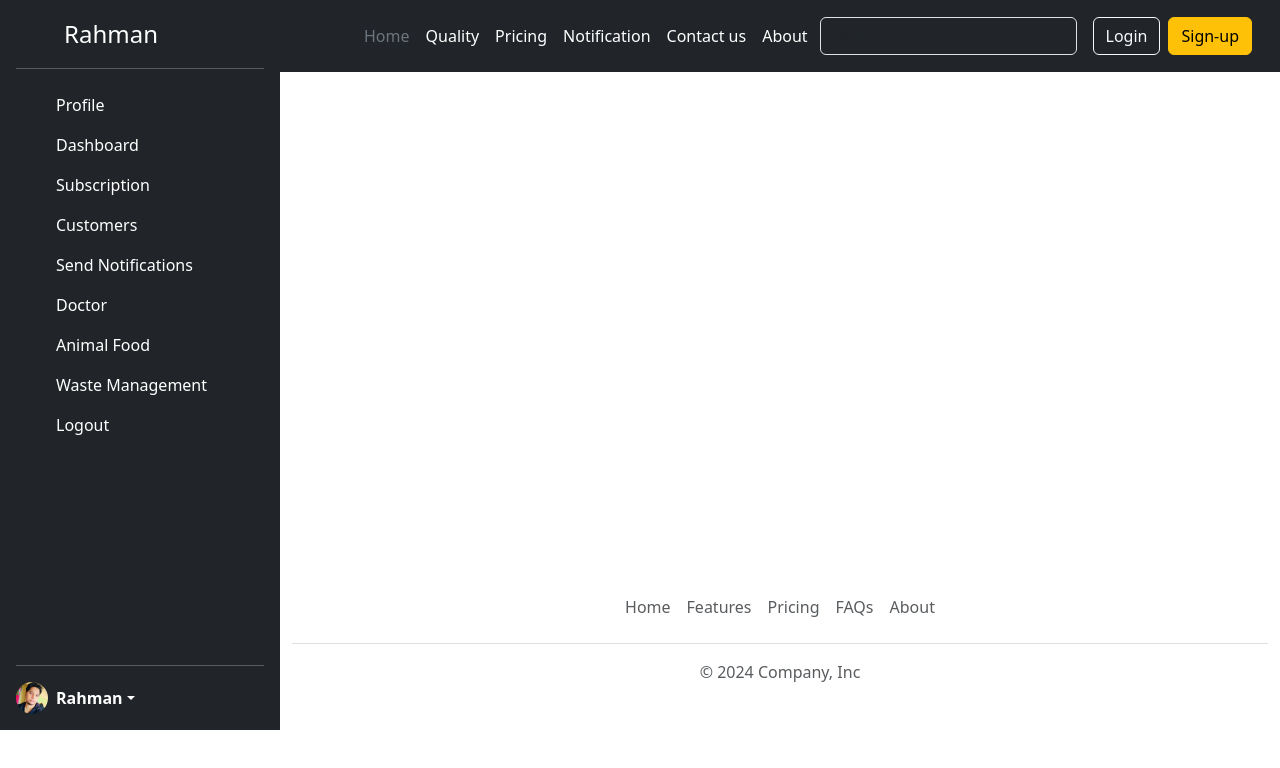
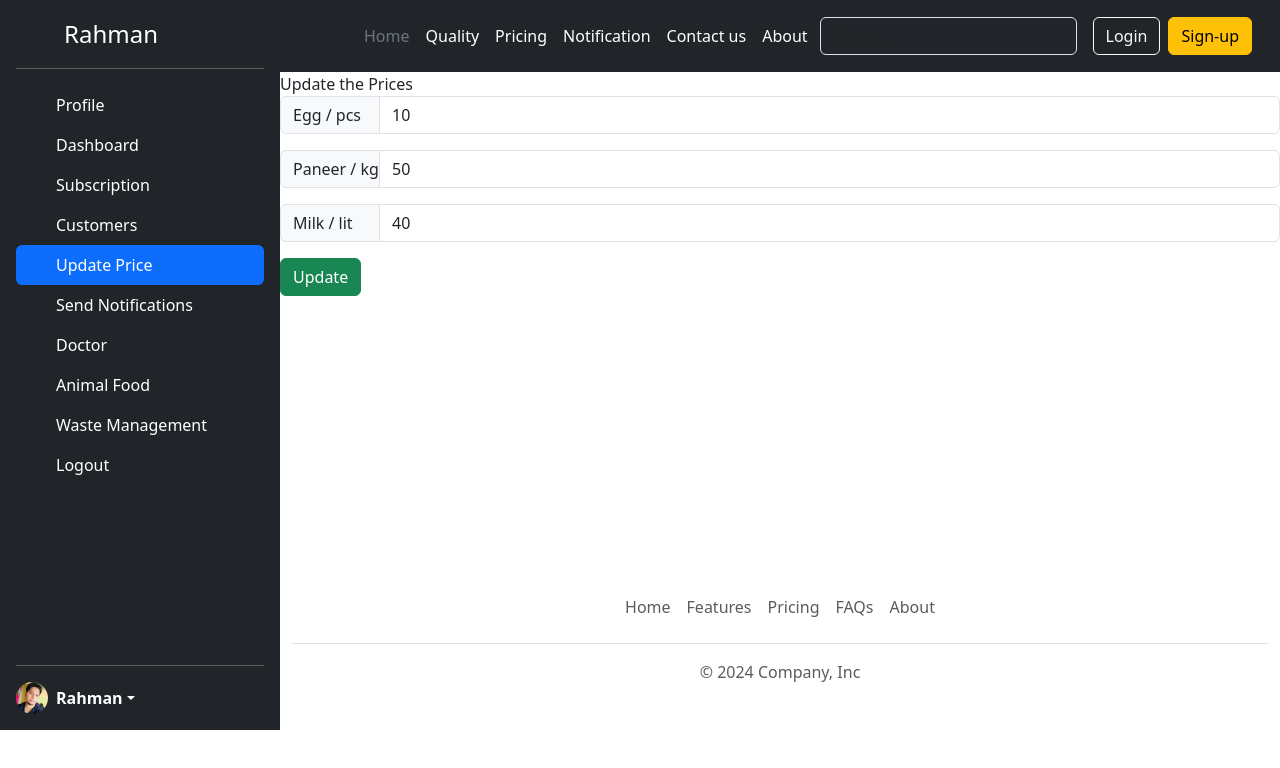
Before and after one commit to margub9363/RanchiDairy, a React (Vite) app in the folder Ranchi Diary/: page /price in a window 1280 px wide. Shown: the top 768 px of the page. Built offline with nearby package versions, Linux system fonts and the light colour scheme.

Commit message:
Integrating Prices Functionality

```diff
--- a/Ranchi Diary/src/App.jsx
+++ b/Ranchi Diary/src/App.jsx
@@ -17,6 +17,7 @@ import { BrowserRouter, Routes, Route } from "react-router-dom";
 import AnimalFood from "./components/AnimalFood";
 import SignUpForm from "./components/SignUpForm";
 import LogInPage from "./components/LoginPage";
+import Price from "./components/Price";
 
 function App() {
   return (
@@ -36,6 +37,7 @@ function App() {
               <Route path="/foodDeliviries" element={<FoodDeliviries />} />
               <Route path="/home" element={<HomePage />} />
               <Route path="/payment" element={<Payment />} />
+              <Route path="/price" element={<Price />} />
               <Route path="/profile" element={<Profile />} />
               <Route path="/sendNotification" element={<SendNotification />} />
               <Route path="/subscription" element={<Subscription />} />
--- /dev/null
+++ b/Ranchi Diary/src/components/Price.jsx
@@ -0,0 +1,61 @@
+import Button from "react-bootstrap/Button";
+import { useSelector } from "react-redux";
+const Price = () => {
+  const pricesFromStore = useSelector((store) => store.customerReducer);
+  const pricesAvailalbeInStore = pricesFromStore.prices;
+  return (
+    <>
+      Update the Prices
+      <div>
+        <div className="input-group mb-3">
+          <span
+            className="input-group-text subscription-field-width"
+            id="inputGroup-sizing-default"
+          >
+            Egg / pcs
+          </span>
+          <input
+            type="number"
+            className="form-control"
+            aria-label="Sizing example input"
+            aria-describedby="inputGroup-sizing-default"
+            value={pricesAvailalbeInStore.egg}
+          />
+        </div>
+        <div className="input-group mb-3">
+          <span
+            className="input-group-text subscription-field-width"
+            id="inputGroup-sizing-default"
+          >
+            Paneer / kg
+          </span>
+          <input
+            type="number"
+            className="form-control"
+            aria-label="Sizing example input"
+            aria-describedby="inputGroup-sizing-default"
+            value={pricesAvailalbeInStore.paneer}
+          />
+        </div>
+        <div className="input-group mb-3">
+          <span
+            className="input-group-text subscription-field-width"
+            id="inputGroup-sizing-default"
+          >
+            Milk / lit
+          </span>
+          <input
+            type="number"
+            className="form-control"
+            aria-label="Sizing example input"
+            aria-describedby="inputGroup-sizing-default"
+            value={pricesAvailalbeInStore.milk}
+          />
+        </div>
+      </div>
+      <Button variant="success">Update</Button>{" "}
+    </>
+  );
+};
+
+export default Price;
--- a/Ranchi Diary/src/components/SideBar.jsx
+++ b/Ranchi Diary/src/components/SideBar.jsx
@@ -75,6 +75,18 @@ const SideBar = () => {
                 <use xlinkHref="#home"></use>
               </svg>
               Customers
+            </NavLink>
+          </li>{" "}
+          <li>
+            <NavLink
+              to="price"
+              className="nav-link text-white"
+              aria-current="page"
+            >
+              <svg className="bi pe-none me-2" width="16" height="16">
+                <use xlinkHref="#home"></use>
+              </svg>
+              Update Price
             </NavLink>
           </li>{" "}
           <li>
--- a/Ranchi Diary/src/store/index.js
+++ b/Ranchi Diary/src/store/index.js
@@ -30,6 +30,12 @@ const customerSlice = createSlice({
         dueAmount: 12.345,
       },
     ],
+    prices: {
+      id: 1,
+      egg: 10,
+      milk: 40,
+      paneer: 50,
+    },
     isLoading: false,
   },
   reducers: {
@@ -45,6 +51,9 @@ const customerSlice = createSlice({
     },
     getCustomersListFailure: (state) => {
       state.isLoading = false;
+    },
+    getprices: (action, state) => {
+      console.log("@@@@@@@");
     },
   },
 });
```
Also changed, not shown: 1 other file (tests, documents, lock files or other folders).
